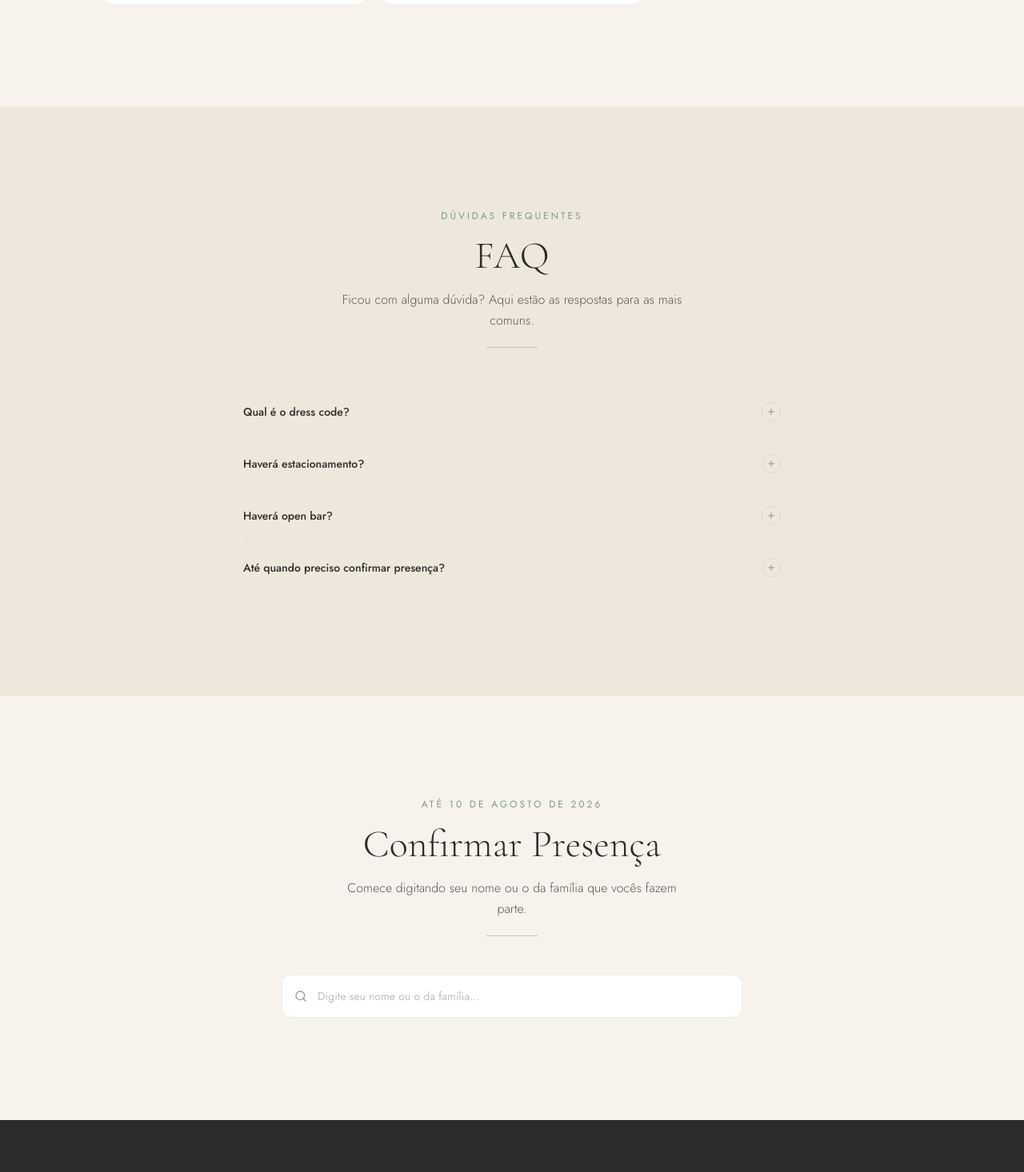
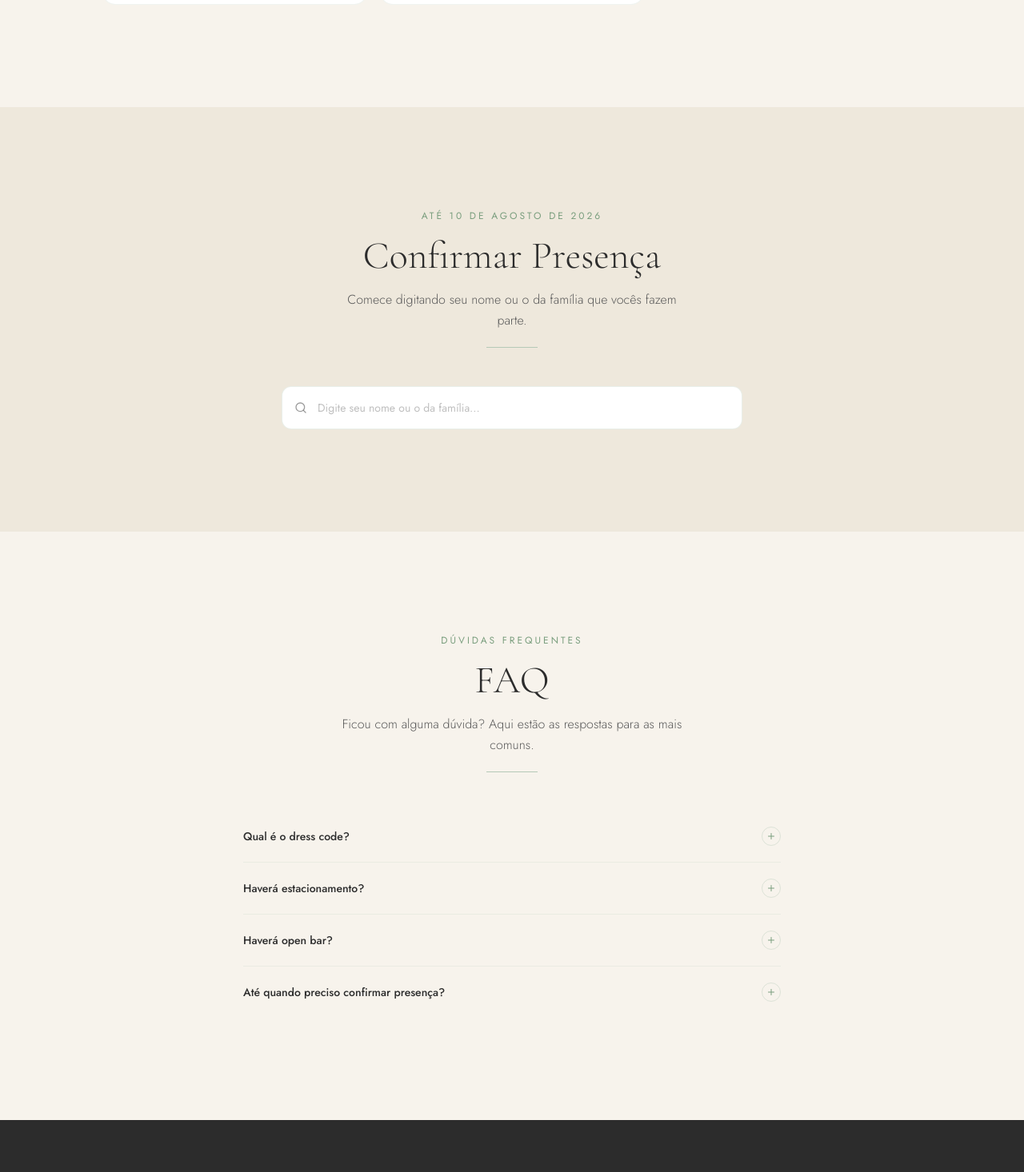
Before and after one commit to lucasdspadilha/casamentoG-L, a React (Vite) app: page / in a window 1280 px wide. Shown: the part 8102-9568 px from the top of the page at 80% size. Built offline with nearby package versions, Linux system fonts and the light colour scheme.

Commit message:
fix: restaura vercel.json pra /admin funcionar em produção

```diff
--- a/src/App.tsx
+++ b/src/App.tsx
@@ -34,8 +34,8 @@ function App() {
         <Ceremony />
         <Gallery />
         <WishList />
+        <Rsvp />
         <Faq />
-        <Rsvp />
       </main>
       <Footer />
       <CartFloating />
--- a/src/components/sections/Faq.tsx
+++ b/src/components/sections/Faq.tsx
@@ -48,7 +48,7 @@ function FaqItem({ question, answer, index }: { question: string; answer: string
 
 export function Faq() {
   return (
-    <section className="py-24 md:py-32 px-6 bg-cream-dark">
+    <section className="py-24 md:py-32 px-6 bg-cream">
       <div className="max-w-2xl mx-auto">
         <SectionTitle
           label="Dúvidas frequentes"
--- a/src/components/sections/Rsvp.tsx
+++ b/src/components/sections/Rsvp.tsx
@@ -129,7 +129,7 @@ export function Rsvp() {
   }
 
   return (
-    <section id="rsvp" className="py-24 md:py-32 px-6 bg-cream">
+    <section id="rsvp" className="py-24 md:py-32 px-6 bg-cream-dark">
       <div className="max-w-xl mx-auto">
         <SectionTitle
           label="Até 10 de Agosto de 2026"
```
Also changed, not shown: vercel.json (added).
